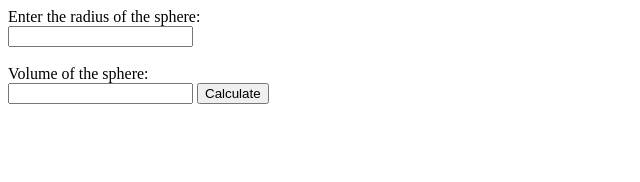
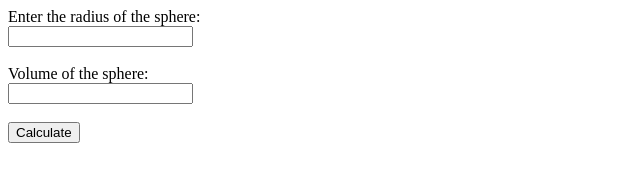
Before and after one commit to acciojob/sphere-vol-KartiKBriteinno, a website: page main.html in a window 1280 px wide. Shown: the whole page, without its empty margins (0-640 px from the left). Drawn offline with Linux system fonts and the light colour scheme.

Commit message:
created a submission

```diff
--- a/main.html
+++ b/main.html
@@ -10,8 +10,8 @@
     <label for="radius">Enter the radius of the sphere:</label><br>
     <input type="text" id="radius" name="radius"><br><br>
     <label for="output">Volume of the sphere:</label><br>
-    <input type="text" id="output" name="output" readonly>
-	    <button type="button" id="submit" onclick="calculateVolume()">Calculate</button>
+    <input type="text" id="output" name="output" readonly><br><br>
+    <button type="button" id="submit" onclick="calculateVolume()">Calculate</button>
   </form>
 
   <script src="script.js"></script>
--- a/script.js
+++ b/script.js
@@ -13,7 +13,7 @@
   var radius = parseFloat(radiusInput);
 
   // Calculate the volume of the sphere
-  var volume = (4/3) * Math.PI * Math.pow(radius, 3);
+  var volume = (4 / 3) * Math.PI * Math.pow(radius, 3);
 
   // Display the calculated volume in the designated output field
   document.getElementById("output").value = volume.toFixed(4);
```
